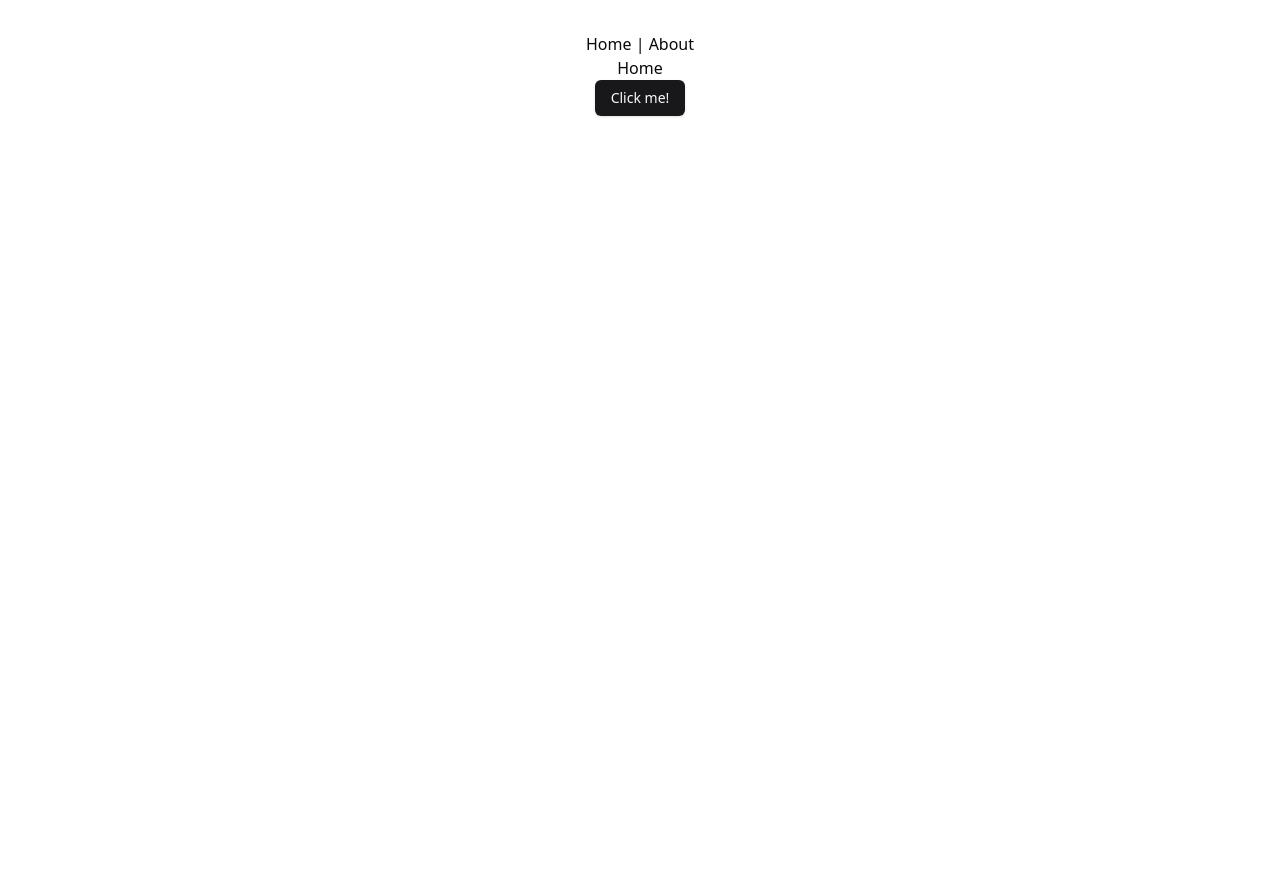
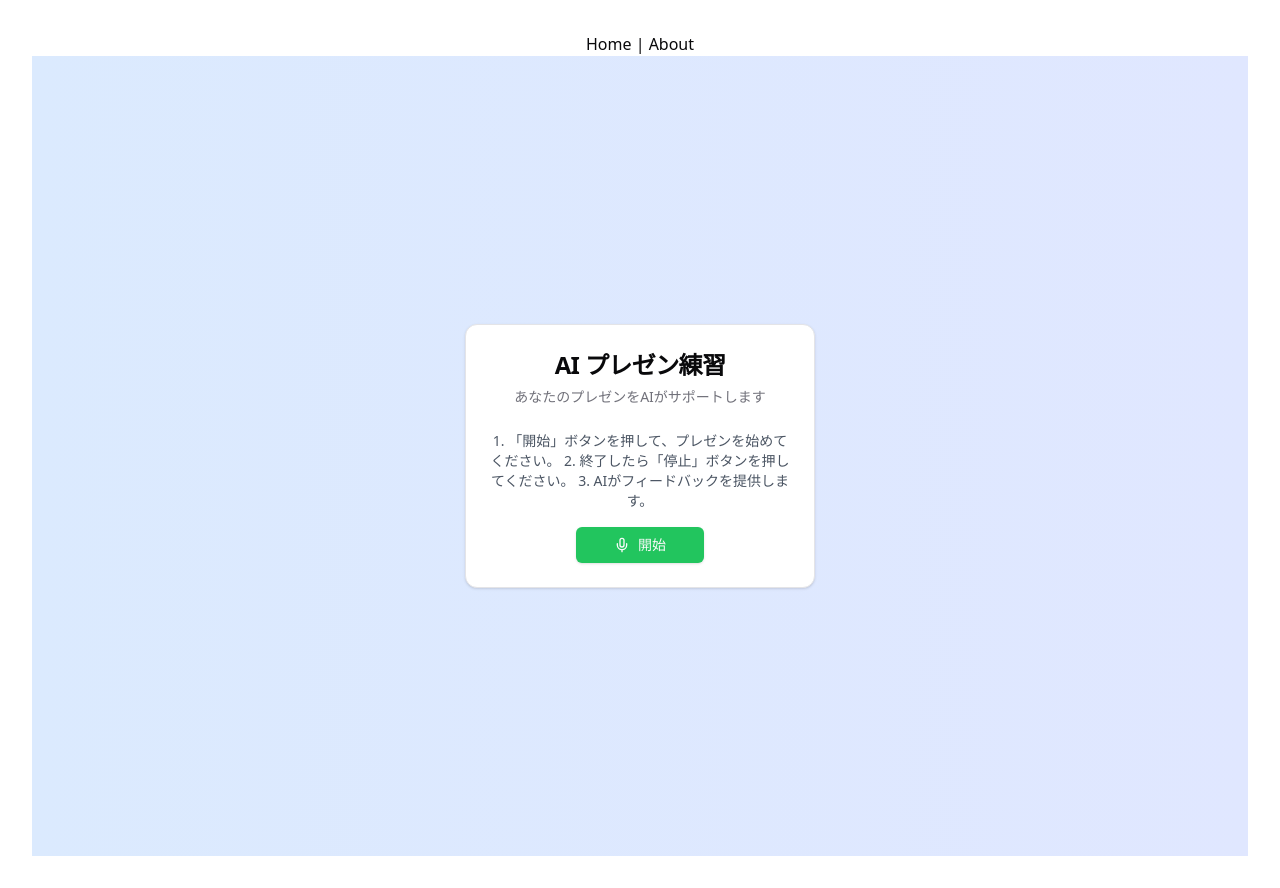
Before and after one commit to mathsuky/AI-Presentation-Prac, a React (Vite) app in the folder client/: page / in a window 1280 px wide. Before the commit the page ends 800 px from the top, so only its background shows below. Built offline with nearby package versions, Linux system fonts and the light colour scheme.

Commit message:
homepage

```diff
--- a/client/src/Home.tsx
+++ b/client/src/Home.tsx
@@ -1,13 +1,126 @@
-import React from "react";
+import { useState } from "react";
 import { Button } from "@/components/ui/button";
+import {
+  Card,
+  CardContent,
+  CardDescription,
+  CardHeader,
+  CardTitle,
+} from "@/components/ui/card";
+import { Mic, MicOff } from "lucide-react";
 
-const Home = () => {
+export default function TopScreen() {
+  const [isRecording, setIsRecording] = useState(false);
+  const [mediaRecorder, setMediaRecorder] = useState<MediaRecorder | null>(
+    null
+  );
+  const [chunks, setChunks] = useState<Blob[]>([]);
+
+  type Temp = {
+    mediaRecorder: MediaRecorder;
+    chunks: Blob[];
+  };
+
+  async function startRecording(): Promise<Temp> {
+    try {
+      // 音声ストリームの取得
+      const stream = await navigator.mediaDevices.getUserMedia({ audio: true });
+      const chunks: Blob[] = [];
+      // MediaRecorderの作成
+      const mediaRecorder = new MediaRecorder(stream);
+      // 録音開始
+      mediaRecorder.start();
+      // 録音データが利用可能になったときの処理
+      mediaRecorder.ondataavailable = (event) => {
+        if (event.data.size > 0) {
+          chunks.push(event.data);
+        }
+      };
+      return { mediaRecorder, chunks };
+    } catch (error) {
+      console.error("録音の開始に失敗しました:", error);
+      throw error;
+    }
+  }
+
+  function finishRecording(mediaRecorder: MediaRecorder, chunks: Blob[]) {
+    try {
+      if (mediaRecorder !== null) {
+        // 録音停止
+        mediaRecorder.stop();
+        mediaRecorder.onstop = () => {
+          const recordedBlob = new Blob(chunks, { type: "audio/webm" });
+          console.log("録音データのBlob:", recordedBlob);
+        };
+      } else {
+        console.error("Error: mediaRecorder is null");
+      }
+    } catch (error) {
+      console.error("Error finishing recording:", error);
+    }
+  }
+
+  const toggleRecording = async () => {
+    if (!isRecording) {
+      try {
+        const { mediaRecorder, chunks } = await startRecording();
+        setMediaRecorder(mediaRecorder);
+        setChunks(chunks);
+        setIsRecording(true);
+      } catch (error) {
+        console.error("録音の開始に失敗しました:", error);
+      }
+    } else {
+      if (mediaRecorder) {
+        finishRecording(mediaRecorder, chunks);
+        setIsRecording(false);
+      } else {
+        console.error("録音の停止に失敗しました: mediaRecorderがnullです");
+      }
+    }
+  };
+
   return (
-    <>
-      <h1>Home</h1>
-      <Button>Click me!</Button>
-    </>
+    <div className="flex items-center justify-center min-h-screen bg-gradient-to-r from-blue-100 to-indigo-100">
+      <Card className="w-[350px]">
+        <CardHeader>
+          <CardTitle className="text-2xl font-bold text-center">
+            AI プレゼン練習
+          </CardTitle>
+          <CardDescription className="text-center">
+            あなたのプレゼンをAIがサポートします
+          </CardDescription>
+        </CardHeader>
+        <CardContent>
+          <p className="mb-4 text-sm text-gray-600">
+            1. 「開始」ボタンを押して、プレゼンを始めてください。 2.
+            終了したら「停止」ボタンを押してください。 3.
+            AIがフィードバックを提供します。
+          </p>
+          <div className="flex justify-center">
+            <Button
+              onClick={toggleRecording}
+              className={`w-32 ${
+                isRecording
+                  ? "bg-red-500 hover:bg-red-600"
+                  : "bg-green-500 hover:bg-green-600"
+              }`}
+            >
+              {isRecording ? (
+                <>
+                  <MicOff className="w-4 h-4 mr-2" />
+                  停止
+                </>
+              ) : (
+                <>
+                  <Mic className="w-4 h-4 mr-2" />
+                  開始
+                </>
+              )}
+            </Button>
+          </div>
+        </CardContent>
+      </Card>
+    </div>
   );
-};
-
-export default Home;
+}
--- /dev/null
+++ b/client/src/components/ui/card.tsx
@@ -0,0 +1,76 @@
+import * as React from "react"
+
+import { cn } from "@/lib/utils"
+
+const Card = React.forwardRef<
+  HTMLDivElement,
+  React.HTMLAttributes<HTMLDivElement>
+>(({ className, ...props }, ref) => (
+  <div
+    ref={ref}
+    className={cn(
+      "rounded-xl border bg-card text-card-foreground shadow",
+      className
+    )}
+    {...props}
+  />
+))
+Card.displayName = "Card"
+
+const CardHeader = React.forwardRef<
+  HTMLDivElement,
+  React.HTMLAttributes<HTMLDivElement>
+>(({ className, ...props }, ref) => (
+  <div
+    ref={ref}
+    className={cn("flex flex-col space-y-1.5 p-6", className)}
+    {...props}
+  />
+))
+CardHeader.displayName = "CardHeader"
+
+const CardTitle = React.forwardRef<
+  HTMLParagraphElement,
+  React.HTMLAttributes<HTMLHeadingElement>
+>(({ className, ...props }, ref) => (
+  <h3
+    ref={ref}
+    className={cn("font-semibold leading-none tracking-tight", className)}
+    {...props}
+  />
+))
+CardTitle.displayName = "CardTitle"
+
+const CardDescription = React.forwardRef<
+  HTMLParagraphElement,
+  React.HTMLAttributes<HTMLParagraphElement>
+>(({ className, ...props }, ref) => (
+  <p
+    ref={ref}
+    className={cn("text-sm text-muted-foreground", className)}
+    {...props}
+  />
+))
+CardDescription.displayName = "CardDescription"
+
+const CardContent = React.forwardRef<
+  HTMLDivElement,
+  React.HTMLAttributes<HTMLDivElement>
+>(({ className, ...props }, ref) => (
+  <div ref={ref} className={cn("p-6 pt-0", className)} {...props} />
+))
+CardContent.displayName = "CardContent"
+
+const CardFooter = React.forwardRef<
+  HTMLDivElement,
+  React.HTMLAttributes<HTMLDivElement>
+>(({ className, ...props }, ref) => (
+  <div
+    ref={ref}
+    className={cn("flex items-center p-6 pt-0", className)}
+    {...props}
+  />
+))
+CardFooter.displayName = "CardFooter"
+
+export { Card, CardHeader, CardFooter, CardTitle, CardDescription, CardContent }
```
Also changed, not shown: 1 other file (tests, documents, lock files or other folders).
